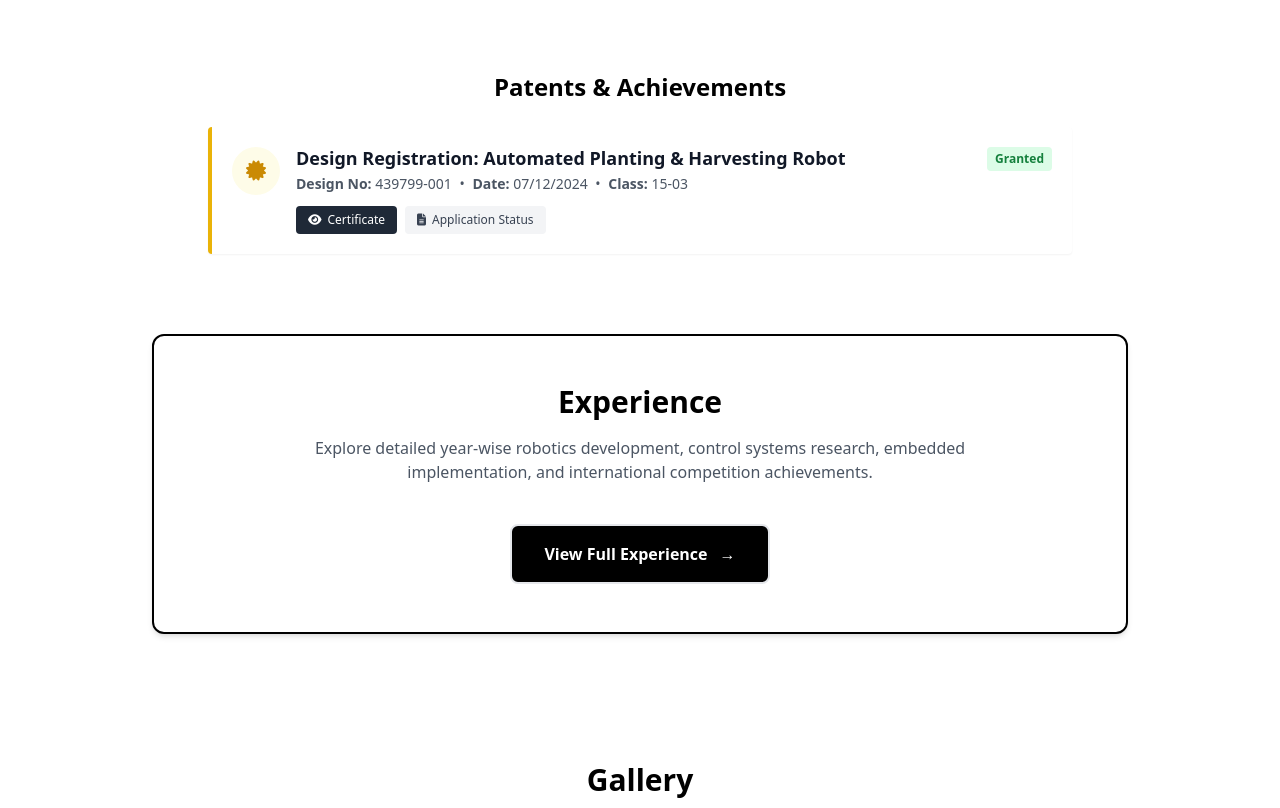
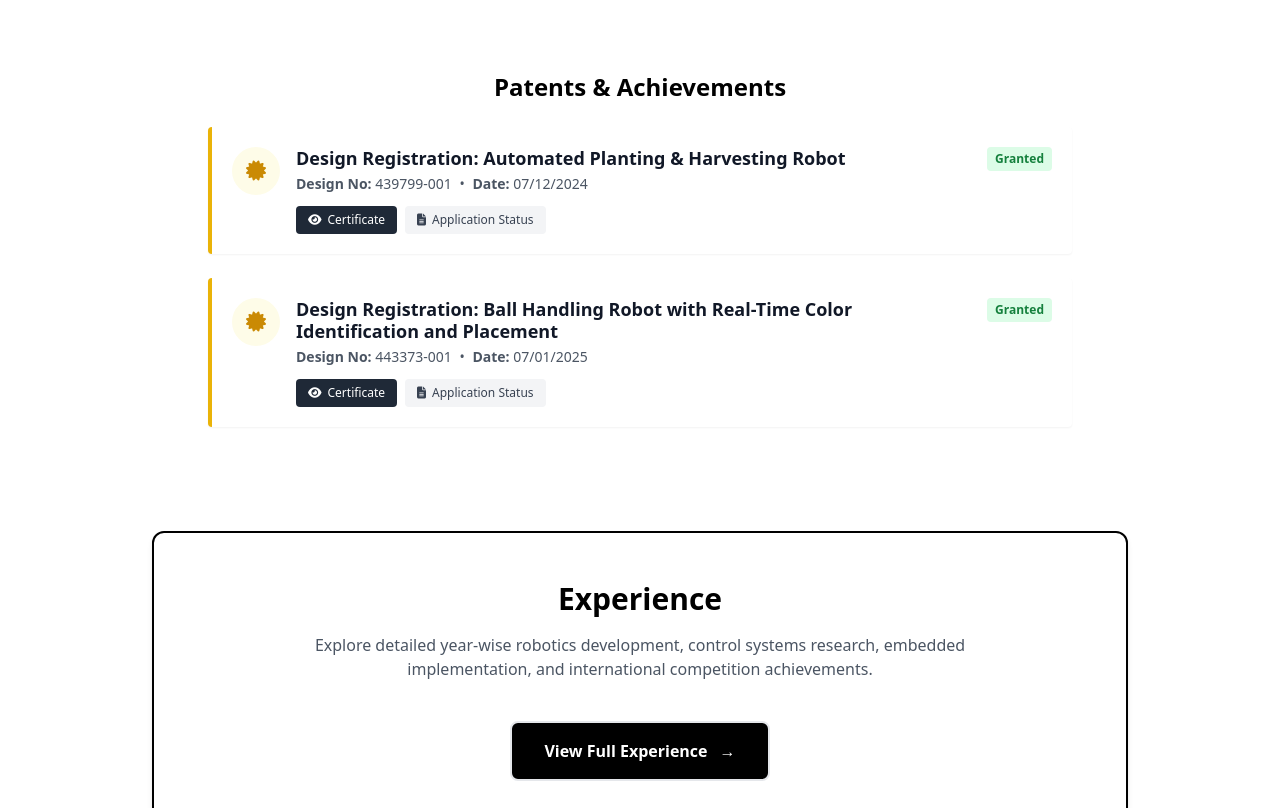
Before and after one commit to DharmPatelPro/dharmpatel.in, a website: page about.html in a window 1280 px wide. Shown: the part 2540-3348 px from the top of the page. Drawn offline with Linux system fonts and the light colour scheme.

Commit message:
ml;wm lw

```diff
--- a/about.html
+++ b/about.html
@@ -339,7 +339,7 @@
                 <h2 class="text-2xl font-bold mb-6 text-center">Patents & Achievements</h2>
 
                 <div
-                    class="bg-white border-l-4 border-yellow-500 shadow-sm rounded p-5 flex flex-col sm:flex-row gap-4 hover:shadow-md transition-shadow">
+                    class="bg-white mb-6 border-l-4 border-yellow-500 shadow-sm rounded p-5 flex flex-col sm:flex-row gap-4 hover:shadow-md transition-shadow">
 
                     <div class="flex-shrink-0 hidden sm:block">
                         <div
@@ -355,8 +355,7 @@
                                     Planting & Harvesting Robot</h3>
                                 <p class="text-sm text-gray-600 mt-1">
                                     <span class="font-semibold">Design No:</span> 439799-001 <span class="mx-1">•</span>
-                                    <span class="font-semibold">Date:</span> 07/12/2024 <span class="mx-1">•</span>
-                                    <span class="font-semibold">Class:</span> 15-03
+                                    <span class="font-semibold">Date:</span> 07/12/2024
                                 </p>
                             </div>
                             <span
@@ -369,6 +368,41 @@
                                 <i class="fa-solid fa-eye"></i> Certificate
                             </a>
                             <a href="photos/p2.webp" target="_blank" rel="noopener noreferrer"
+                                class="inline-flex items-center gap-1.5 px-3 py-1.5 bg-gray-100 text-gray-700 text-xs rounded hover:bg-gray-200 transition">
+                                <i class="fa-solid fa-file-lines"></i> Application Status
+                            </a>
+                        </div>
+                    </div>
+                </div>
+                <div
+                    class="bg-white mb-6 border-l-4 border-yellow-500 shadow-sm rounded p-5 flex flex-col sm:flex-row gap-4 hover:shadow-md transition-shadow">
+
+                    <div class="flex-shrink-0 hidden sm:block">
+                        <div
+                            class="w-12 h-12 bg-yellow-50 text-yellow-600 rounded-full flex items-center justify-center text-xl">
+                            <i class="fa-solid fa-certificate"></i>
+                        </div>
+                    </div>
+
+                    <div class="flex-grow">
+                        <div class="flex justify-between items-start">
+                            <div>
+                                <h3 class="text-lg font-bold text-gray-900 leading-tight">Design Registration: Ball Handling Robot with Real-Time Color Identification and Placement</h3>
+                                <p class="text-sm text-gray-600 mt-1">
+                                    <span class="font-semibold">Design No:</span> 443373-001 <span class="mx-1">•</span>
+                                    <span class="font-semibold">Date:</span> 07/01/2025
+                                </p>
+                            </div>
+                            <span
+                                class="text-xs font-bold text-green-700 bg-green-100 px-2 py-1 rounded ml-2 whitespace-nowrap">Granted</span>
+                        </div>
+
+                        <div class="flex flex-wrap gap-2 mt-3">
+                            <a href="photos/p3.webp" target="_blank" rel="noopener noreferrer"
+                                class="inline-flex items-center gap-1.5 px-3 py-1.5 bg-gray-800 text-white text-xs rounded hover:bg-gray-700 transition">
+                                <i class="fa-solid fa-eye"></i> Certificate
+                            </a>
+                            <a href="photos/p4.webp" target="_blank" rel="noopener noreferrer"
                                 class="inline-flex items-center gap-1.5 px-3 py-1.5 bg-gray-100 text-gray-700 text-xs rounded hover:bg-gray-200 transition">
                                 <i class="fa-solid fa-file-lines"></i> Application Status
                             </a>
```
Also changed, not shown: photos/p3.webp (added), photos/p4.webp (added).
